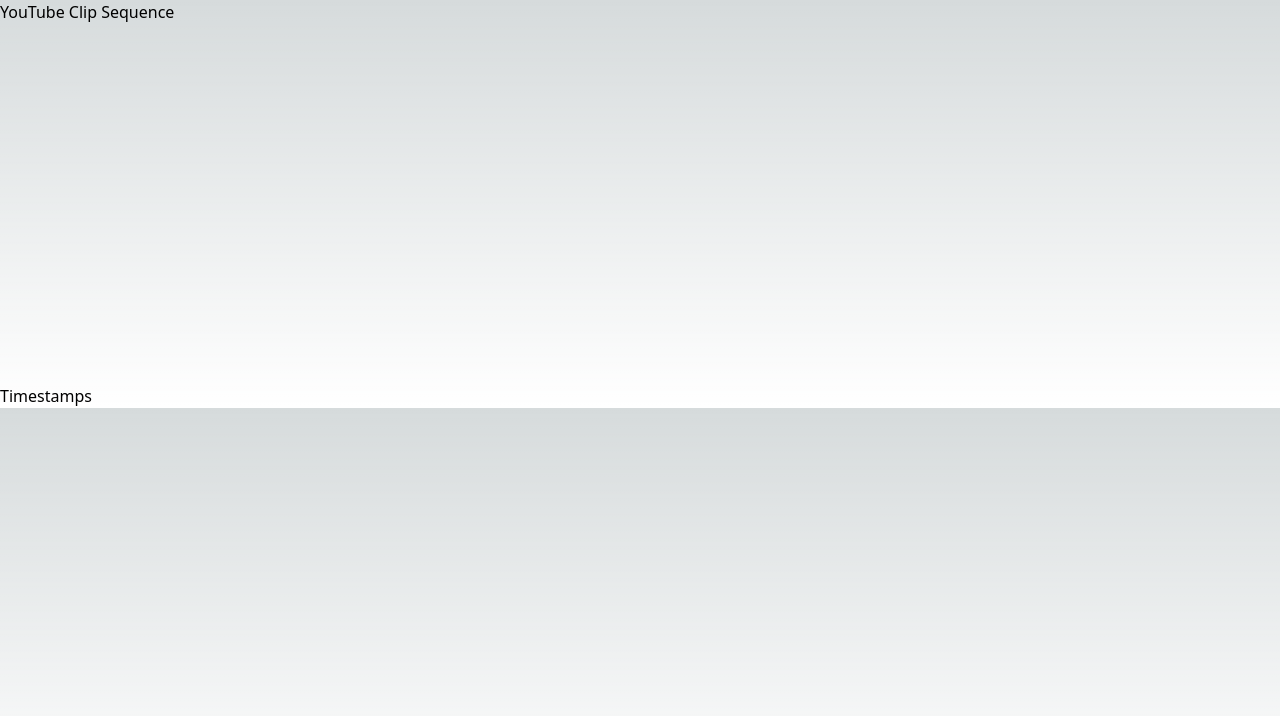
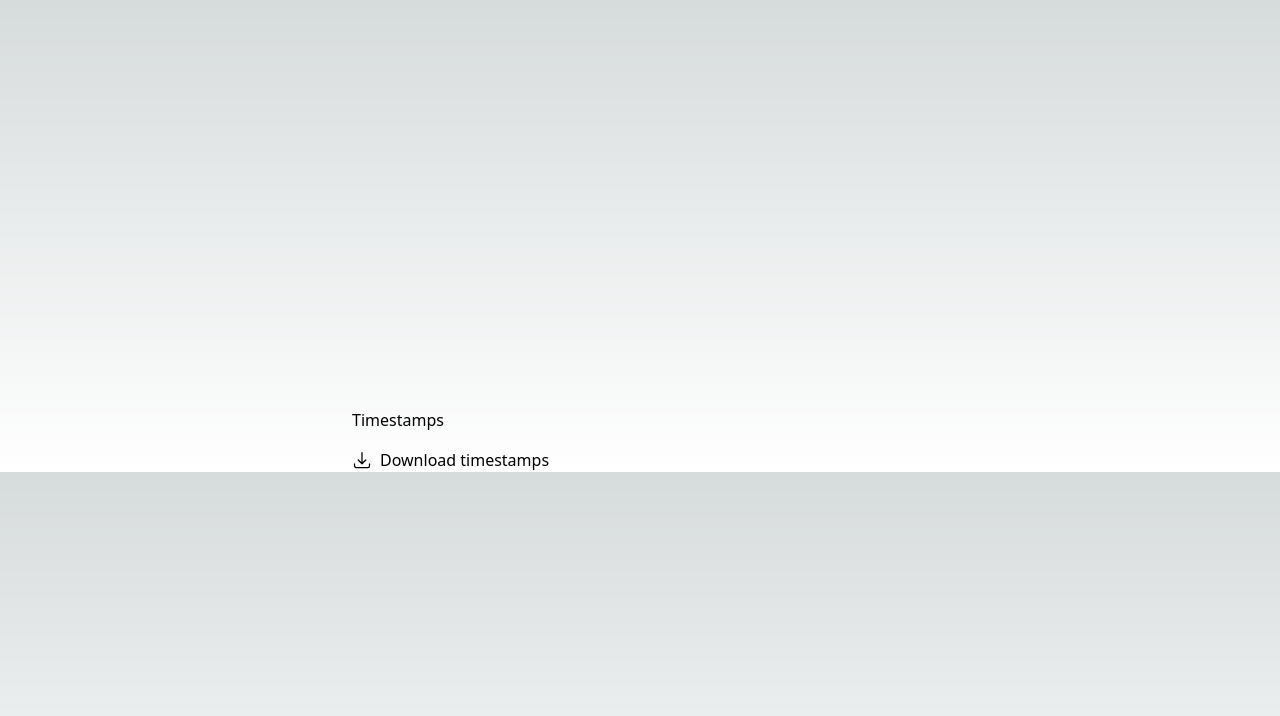
Before and after one commit to neural-imagery/movie-player, a Next.js app: page / in a window 1280 px wide. Shown: the top 716 px of the page. Built offline with nearby package versions, Linux system fonts and the light colour scheme.

Commit message:
Add download csv button

```diff
--- a/package.json
+++ b/package.json
@@ -9,6 +9,7 @@
     "lint": "next lint"
   },
   "dependencies": {
+    "@heroicons/react": "^2.0.18",
     "@types/node": "20.6.3",
     "@types/react": "18.2.22",
     "@types/react-dom": "18.2.7",
@@ -16,6 +17,7 @@
     "next": "13.5.2",
     "postcss": "8.4.30",
     "react": "18.2.0",
+    "react-csv": "^2.2.2",
     "react-dom": "18.2.0",
     "react-player": "^2.13.0",
     "tailwindcss": "3.3.3",
--- a/pages/index.tsx
+++ b/pages/index.tsx
@@ -1,10 +1,14 @@
-import React, { useState, useEffect } from 'react';
-import ReactPlayer from 'react-player/youtube';
+import React, { useState, useEffect } from "react";
+import ReactPlayer from "react-player/youtube";
+import { CSVLink } from "react-csv";
+import { ArrowDownTrayIcon } from "@heroicons/react/24/outline";
 
 type TimestampEvent = {
   videoIndex: number;
   timestamp: string;
-  event: 'started' | 'ended' ;
+  event: "started" | "ended";
+  clipType: "action" | "disney" | "lecture";
+  clipUrl: string;
 };
 
 const Home: React.FC = () => {
@@ -12,67 +16,69 @@ const Home: React.FC = () => {
   const [currentClip, setCurrentClip] = useState<number>(0);
   const [isMounted, setIsMounted] = useState<boolean>(false);
 
-  const clips: string[] = [
-    'https://www.youtube.com/watch?v=_46AoSnHCRo',
-    'https://www.youtube.com/watch?v=uoP3r22Ox_4',
+  const clips: { url: string; type: "action" | "disney" | "lecture" }[] = [
+    { url: "https://www.youtube.com/watch?v=_46AoSnHCRo", type: "action" },
+    { url: "https://www.youtube.com/watch?v=uoP3r22Ox_4", type: "disney" },
   ];
-
 
   useEffect(() => {
     setIsMounted(true);
   }, []);
 
-  const recordTimestamp = (event: 'started' | 'ended' ) => {
+  const recordTimestamp = (event: "started" | "ended") => {
     const timestampEvent: TimestampEvent = {
       videoIndex: currentClip,
       timestamp: new Date().toLocaleString(),
       event,
+      clipType: clips[currentClip].type,
+      clipUrl: clips[currentClip].url,
     };
     setTimestamps([...timestamps, timestampEvent]);
   };
 
   const handleStart = () => {
-    if (timestamps[timestamps.length - 1]?.event !== 'started') {
-      recordTimestamp('started');
+    if (timestamps[timestamps.length - 1]?.event !== "started") {
+      recordTimestamp("started");
     }
   };
 
   const handleEnd = () => {
-    recordTimestamp('ended');
+    recordTimestamp("ended");
     if (currentClip < clips.length - 1) {
       setCurrentClip(currentClip + 1);
     }
   };
 
   return (
-    <div>
-      <h1>YouTube Clip Sequence</h1>
-
+    <div className="max-w-xl mx-auto mt-8">
       {isMounted && (
         <ReactPlayer
-          url={clips[currentClip]}
+          url={clips[currentClip].url}
           controls={true}
           onPlay={handleStart}
           onEnded={handleEnd}
         />
       )}
 
+      <div className="mt-4">
         <h2>Timestamps</h2>
         <ul>
           {timestamps.map((timestampEvent, index) => (
             <li key={index}>
-            Clip {timestampEvent.videoIndex + 1} {timestampEvent.event}: {timestampEvent.timestamp}
+              Clip {timestampEvent.videoIndex + 1} {timestampEvent.event}:{" "}
+              {timestampEvent.timestamp}
             </li>
           ))}
         </ul>
+        <CSVLink data={timestamps} filename={"timestamps.csv"}>
+          <div className="flex items-center mt-4">
+            <ArrowDownTrayIcon className="h-5 w-5 mr-2" />
+            Download timestamps
+          </div>
+        </CSVLink>
+      </div>
     </div>
   );
 };
 
 export default Home;
-
-
-
-
-// 'https://www.youtube.com/watch?v=_46AoSnHCRo',
-//     'https://www.youtube.com/watch?v=uoP3r22Ox_4',
```
Also changed, not shown: 1 other file (tests, documents, lock files or other folders). Lines whose indentation alone changed are shown as unchanged.
